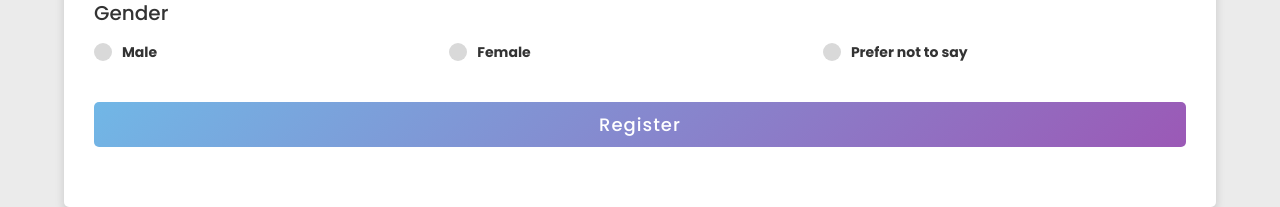
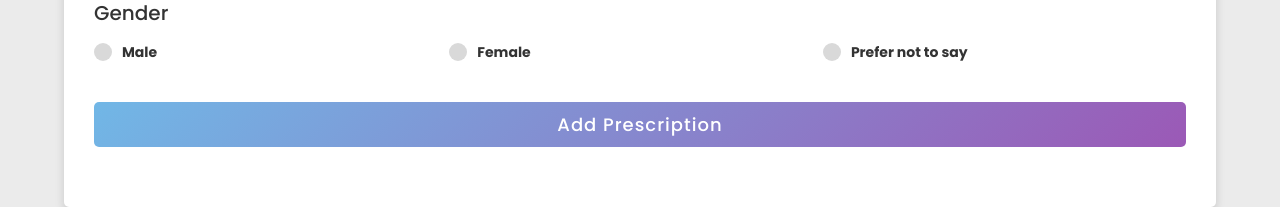
Before and after one commit to amitnileka/Multicare_Hospital, a Django app: a page that uses Hosp/templates/prescription.html in a window 1280 px wide. Shown: the part 818-1025 px from the top of the page. Run offline with Django 3.2, Linux system fonts and the light colour scheme; a user stored in the database is signed in; some libraries are stand-ins or nearby versions.

Commit message:
Update prescription.html

```diff
--- a/Hosp/templates/prescription.html
+++ b/Hosp/templates/prescription.html
@@ -937,7 +937,7 @@
 
 
           <div class="button">
-            <input type="submit" value="Register">
+            <input type="submit" value="Add Prescription">
           </div>
       </form>
     </div>
```
